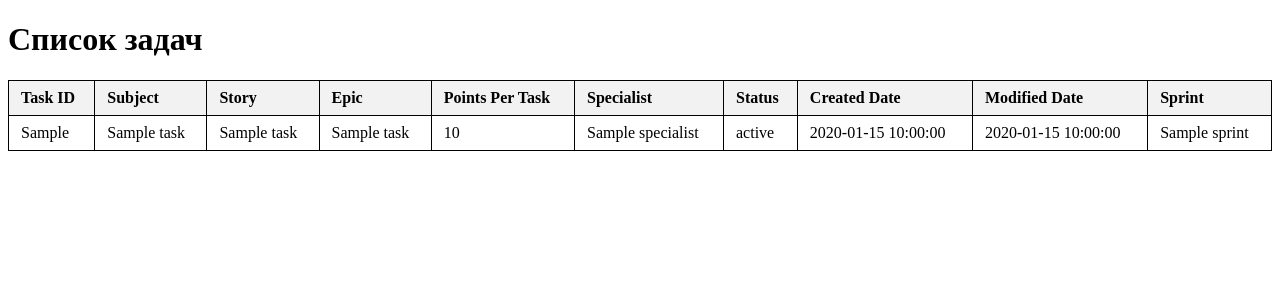
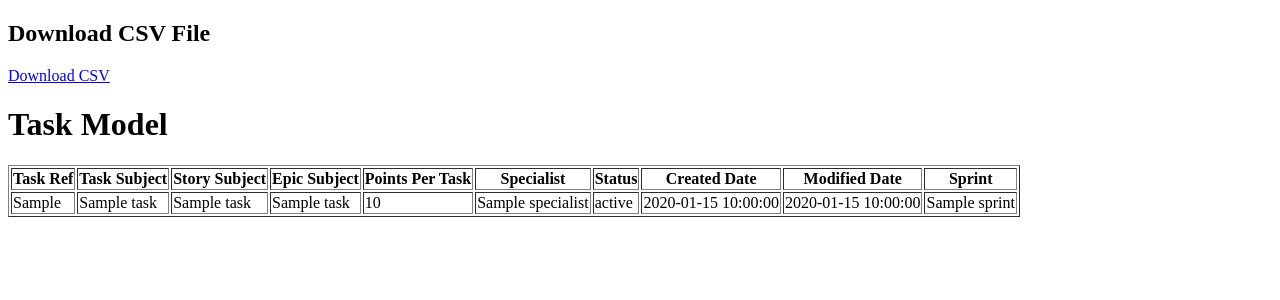
Before and after one commit to SkySai1/tundrareporter, a Flask app: template project/app/templates/results.html in a window 1280 px wide. Shown: the top 300 px of the page. Run offline with Flask 3, Linux system fonts and the light colour scheme; the template is opened without the code that fills it: most values are stand-ins (such as "Sample title", 1, 10 or a date in 2020).

```diff
--- a/project/app/templates/results.html
+++ b/project/app/templates/results.html
@@ -1,38 +1,21 @@
 <!DOCTYPE html>
-<html lang="ru">
+<html lang="en">
 <head>
     <meta charset="UTF-8">
     <meta name="viewport" content="width=device-width, initial-scale=1.0">
-    <title>Задачи</title>
-    <style>
-        table {
-            width: 100%;
-            border-collapse: collapse;
-            margin: 20px 0;
-        }
-        table, th, td {
-            border: 1px solid black;
-        }
-        th, td {
-            padding: 8px 12px;
-            text-align: left;
-        }
-        th {
-            background-color: #f2f2f2;
-        }
-    </style>
+    <title>Results</title>
 </head>
 <body>
-
-<h1>Список задач</h1>
-
-<table>
+    <h2>Download CSV File</h2>
+    <a href="{{ url_for('main.download', file_id=file_id) }}">Download CSV</a>
+    <h1>Task Model</h1>
+    <table border="1">
         <thead>
             <tr>
-            <th>Task ID</th>
-            <th>Subject</th>
-            <th>Story</th>
-            <th>Epic</th>
+                <th>Task Ref</th>
+                <th>Task Subject</th>
+                <th>Story Subject</th>
+                <th>Epic Subject</th>
                 <th>Points Per Task</th>
                 <th>Specialist</th>
                 <th>Status</th>
@@ -44,20 +27,21 @@
         <tbody>
             {% for task in task_model %}
                 <tr>
-            <td>{{ task.task_ref }}</td>
-            <td>{{ task.task_subject }}</td>
-            <td>{{ task.story_subject }}</td>
-            <td>{{ task.epic_subject }}</td>
-            <td>{{ task.points_per_task }}</td>
-            <td>{{ task.specialist }}</td>
-            <td>{{ task.status }}</td>
-            <td>{{ task.created_date }}</td>
-            <td>{{ task.modified_date }}</td>
-            <td>{{ task.sprint }}</td>
+                    <td>{{ task['task_ref'] }}</td>
+                    <td>{{ task['task_subject'] }}</td>
+                    <td>{{ task['story_subject'] }}</td>
+                    <td>{{ task['epic_subject'] }}</td>
+                    <td>{{ task['points_per_task'] }}</td>
+                    <td>{{ task['specialist'] }}</td>
+                    <td>{{ task['status'] }}</td>
+                    <td>{{ task['created_date'] }}</td>
+                    <td>{{ task['modified_date'] }}</td>
+                    <td>{{ task['sprint'] }}</td>
                 </tr>
             {% endfor %}
         </tbody>
     </table>
 
+    <br>
 </body>
 </html>
```
Also changed, not shown: project/app/data_processor.py (+32 -14 lines), project/app/routes.py (+31 -5 lines), 1 other file. Lines whose indentation alone changed are shown as unchanged.
